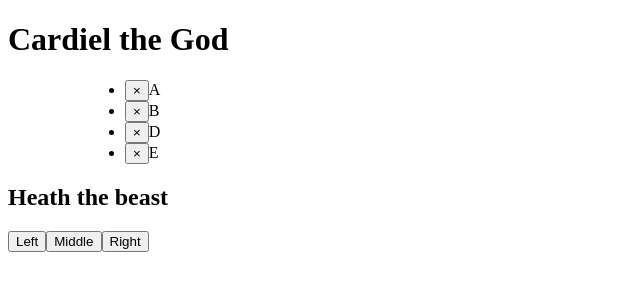
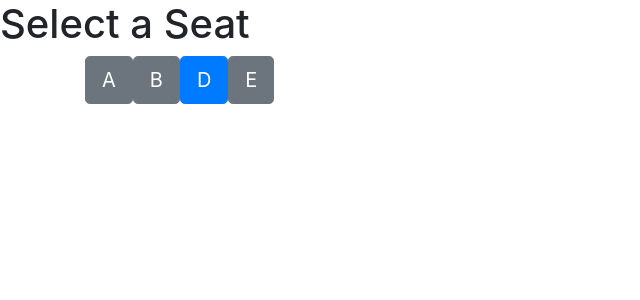
Before and after one commit to ctaylr13/seatSelector, a React (Create React App) app in the folder client/: page / in a window 1280 px wide. Shown: the top 300 px of the page, without its empty margins (0-640 px from the left). Built offline with nearby package versions, Linux system fonts and the light colour scheme.

Commit message:
working dummy seats in the front
(double check new post method)

```diff
--- a/client/src/App.js
+++ b/client/src/App.js
@@ -2,16 +2,14 @@ import React, { Component } from 'react';
 import 'bootstrap/dist/css/bootstrap-grid.min.css';
 import './App.css';
 import SeatButton from "./components/SeatButton";
-import TestButton from "./components/TestButton";
+
 
 class App extends Component {
   render() {
     return (
       <div className="App">
-        <h1>Cardiel the God</h1>
+        <h1>Select a Seat</h1>
         <SeatButton />
-        <h2>Heath the beast</h2>
-        <TestButton />
       </div>
     );
   }
--- a/client/src/components/SeatButton.js
+++ b/client/src/components/SeatButton.js
@@ -1,15 +1,15 @@
 import React, { Component } from 'react';
-import { Container, ListGroup, ListGroupItem, Button } from 'reactstrap';
+import { Container, ListGroup, ListGroupItem, Button, ButtonGroup } from 'reactstrap';
 import { CSSTransition, TransitionGroup } from 'react-transition-group';
 import uuid from 'uuid';
 
 class SeatButton extends Component {
     state = {
         seats: [
-            {seat:"A", row:1, class:"First", occupied:false },
-            {seat:"B", row:1, class:"First", occupied:false },
-            {seat:"D", row:1, class:"First", occupied:true },
-            {seat:"E", row:1, class:"First", occupied:false },
+            {id:uuid(), seat:"A", row:1, class:"First", occupied:false },
+            {id:uuid(), seat:"B", row:1, class:"First", occupied:false },
+            {id:uuid(), seat:"D", row:1, class:"First", occupied:true },
+            {id:uuid(), seat:"E", row:1, class:"First", occupied:false },
         ]
     }
 
@@ -17,20 +17,16 @@ class SeatButton extends Component {
         const { seats } = this.state;
         return(
             <Container>
-                <ListGroup>
-                    <TransitionGroup className="seat-list">
-                        {seats.map(({ seat, row }) => (
-                            <ListGroupItem>
-                                <Button
-                                    className="select"
-                                    color="danger"
-                                    size="sm"
-                                >&times;</Button>
-                                {seat}
-                            </ListGroupItem>
-                        ))}
-                    </TransitionGroup>
-                </ListGroup>
+
+                    {seats.map(({ seat, row, occupied }) => (
+                        <Button
+                            className="select"
+                            size="lg"
+                            color={occupied ? "primary" : "secondary"}
+
+                        >{seat}</Button>
+                    ))}
+
             </Container>
         )
     }
--- a/client/src/components/TestButton.js
+++ /dev/null
@@ -1,29 +0,0 @@
-import React, { Component } from 'react';
-import { Container, ListGroup, ListGroupItem, Button, ButtonGroup } from 'reactstrap';
-import { CSSTransition, TransitionGroup } from 'react-transition-group';
-import uuid from 'uuid';
-
-class TestButton extends Component {
-    state = {
-        seats: [
-            {id:uuid(), seat:"A", row:1, class:"First", occupied:false },
-            {id:uuid(), seat:"B", row:1, class:"First", occupied:false },
-            {id:uuid(), seat:"D", row:1, class:"First", occupied:true },
-            {id:uuid(), seat:"E", row:1, class:"First", occupied:false },
-        ]
-    }
-
-    render() {
-        const { seats } = this.state;
-        return(
-            <ButtonGroup size="lg">
-                <Button>Left</Button>
-                <Button>Middle</Button>
-                <Button>Right</Button>
-            </ButtonGroup>
-        );
-    }
-
-}
-
-export default TestButton;
--- a/client/src/index.js
+++ b/client/src/index.js
@@ -1,8 +1,7 @@
 import React from 'react';
 import ReactDOM from 'react-dom';
 import App from './App';
-import * as serviceWorker from './serviceWorker';
+import 'bootstrap/dist/css/bootstrap.css';
+
 
 ReactDOM.render(<App />, document.getElementById('root'));
-
-serviceWorker.unregister();
```
Also changed, not shown: 1 other file (tests, documents, lock files or other folders).
